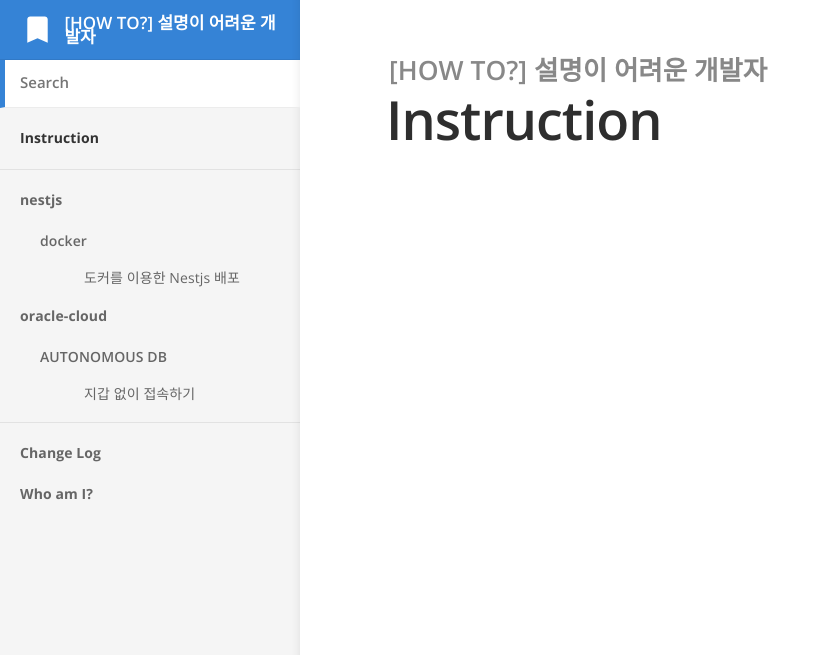
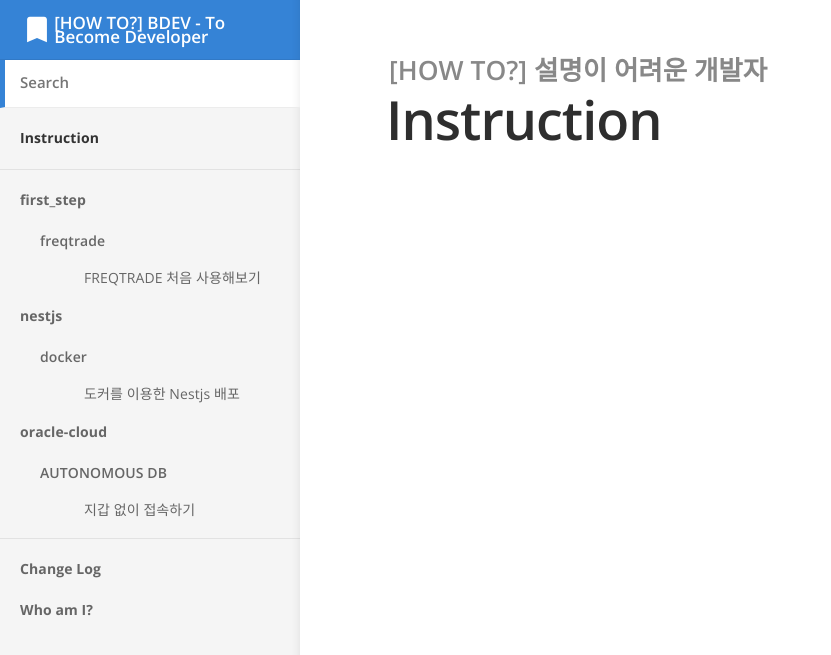
Before and after one commit to shellcodesniper/how_to_series, a Jekyll site: the page built from index.md, in a window 1280 px wide. Shown: the top 655 px of the page, without its empty margins (0-831 px from the left). Built offline with Jekyll 4.4.1, drawn with Linux system fonts in a browser that asks for light colours; part of the change alters nothing that is shown.

Commit message:
feat: freqtrade first-step

````diff
--- /dev/null
+++ b/_docs/freqtrade/first_step/introduction.md
@@ -0,0 +1,46 @@
+---
+title: FREQTRADE 처음 사용해보기
+category: first_step
+sub_category: freqtrade
+order: 1
+id: 5
+# permalink: /NestJs/docker
+# description: 도커를 이용한 Nestjs 배포 가이드
+# parent: NESTJS
+# parentUrl: /NestJs/docker/
+# subparent: Configuration
+# subparentUrl: /Prometheus/config/
+# priority: 1
+---
+
+## FREQTRADE?
+
+![FreqTrade](https://www.freqtrade.io/en/stable/assets/freqtrade_poweredby.svg)
+
+- Free & Opensource 가상화폐 거래 봇 [ 파이썬으로 작성됨 ]
+- 전략을 직접 설정하고 실행해볼 수 있음.
+
+
+## FIRST STEP
+
+간단하게 도커를 이용해 테스트 해보기
+
+```bash
+docker run --rm freqtrade create-userdir --userdir user_data
+
+docker run --rm freqtrade new-config --config user_data/config.json
+
+```
+
+
+
+
+### download data
+
+> 바이낸스 / bittrex 등등 에서 거래 데이터를 쉽게 다운로드 받을 수 있다.
+
+```bash
+
+docker-compose run --rm freqtrade download-data --exchange binance --days 30 -t 1m -p ADA/USDT AXS/USDT BTC/USDT ETH/USDT
+
+```
--- a/_layouts/default.html
+++ b/_layouts/default.html
@@ -28,7 +28,7 @@
 		<header>
 			<h1>
 				<a href="{{ site.baseurl }}/"><img src="{{ site.baseurl }}/images/emblem.svg" width="40" height="40" alt="{{ site.title }} logo"></a>
-				{{ site.title }}
+				 [HOW TO?] BDEV - To Become Developer
 				<button type="button" class="open-nav" id="open-nav"></button>
 			</h1>
 
````
